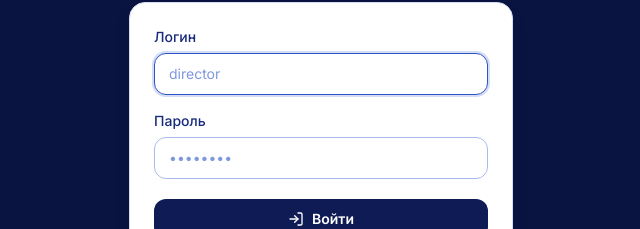
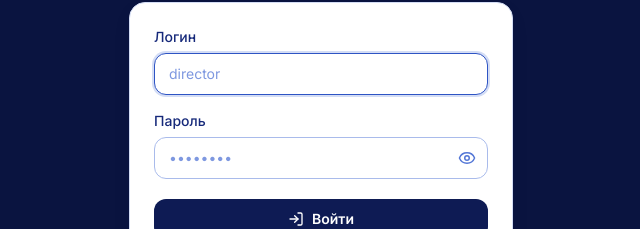
Before and after one commit to MUHAMMADAMIN100/cleaning, a React (Vite) app in the folder crm/frontend/: page /login in a window 1280 px wide. Shown: the part 297-526 px from the top of the page, without its empty margins (319-959 px from the left). Built offline with nearby package versions, Linux system fonts and the light colour scheme; no server answers.

Commit message:
CRM: добавлен глазок (показать/скрыть) в поля пароля

```diff
--- a/crm/frontend/src/components/ui.tsx
+++ b/crm/frontend/src/components/ui.tsx
@@ -1,5 +1,44 @@
-import { type ReactNode, useEffect } from 'react';
-import { X } from 'lucide-react';
+import { type ReactNode, useEffect, useState } from 'react';
+import { Eye, EyeOff, X } from 'lucide-react';
+
+/** Поле ввода пароля с кнопкой «показать/скрыть» */
+export function PasswordInput({
+  value,
+  onChange,
+  placeholder,
+  autoFocus,
+  autoComplete = 'off',
+}: {
+  value: string;
+  onChange: (v: string) => void;
+  placeholder?: string;
+  autoFocus?: boolean;
+  autoComplete?: string;
+}) {
+  const [show, setShow] = useState(false);
+  return (
+    <div className="relative">
+      <input
+        type={show ? 'text' : 'password'}
+        className="input pr-11"
+        value={value}
+        onChange={(e) => onChange(e.target.value)}
+        placeholder={placeholder}
+        autoFocus={autoFocus}
+        autoComplete={autoComplete}
+      />
+      <button
+        type="button"
+        tabIndex={-1}
+        onClick={() => setShow((s) => !s)}
+        className="absolute right-3 top-1/2 -translate-y-1/2 text-navy-400 transition-colors hover:text-navy-700"
+        aria-label={show ? 'Скрыть пароль' : 'Показать пароль'}
+      >
+        {show ? <EyeOff className="h-[18px] w-[18px]" /> : <Eye className="h-[18px] w-[18px]" />}
+      </button>
+    </div>
+  );
+}
 
 export function Spinner() {
   return (
--- a/crm/frontend/src/pages/Login.tsx
+++ b/crm/frontend/src/pages/Login.tsx
@@ -1,6 +1,7 @@
 import { useState } from 'react';
 import { Sparkles, LogIn } from 'lucide-react';
 import { useAuth } from '../auth/AuthContext';
+import { PasswordInput } from '../components/ui';
 
 export function Login() {
   const { login } = useAuth();
@@ -48,11 +49,9 @@ export function Login() {
           </div>
           <div className="mb-5">
             <label className="label">Пароль</label>
-            <input
-              type="password"
-              className="input"
+            <PasswordInput
               value={password}
-              onChange={(e) => setPassword(e.target.value)}
+              onChange={setPassword}
               placeholder="••••••••"
             />
           </div>
--- a/crm/frontend/src/pages/Users.tsx
+++ b/crm/frontend/src/pages/Users.tsx
@@ -2,7 +2,7 @@ import { useState } from 'react';
 import { Plus, ShieldCheck, UserRound } from 'lucide-react';
 import { api } from '../api/client';
 import { useFetch } from '../api/hooks';
-import { Spinner, PageHeader, Badge, Modal } from '../components/ui';
+import { Spinner, PageHeader, Badge, Modal, PasswordInput } from '../components/ui';
 import type { Manager, Role } from '../types';
 
 export function UsersPage() {
@@ -129,7 +129,7 @@ function AddUserModal({
         </div>
         <div>
           <label className="label">Пароль * (мин. 4 символа)</label>
-          <input className="input" value={password} onChange={(e) => setPassword(e.target.value)} />
+          <PasswordInput value={password} onChange={setPassword} placeholder="••••••••" />
         </div>
         <div>
           <label className="label">Роль</label>
```
